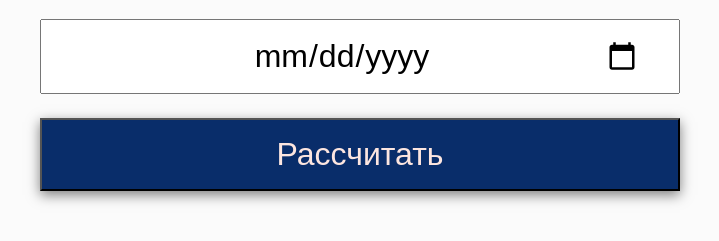
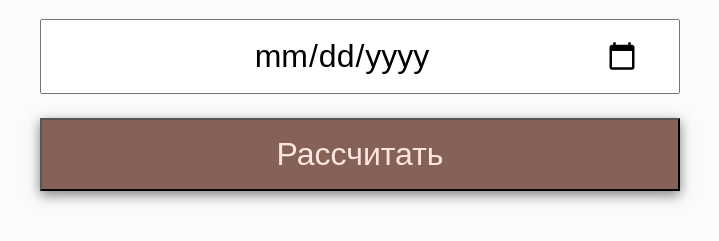
Before and after one commit to sergeyrudik/numero_pf_calc, a plain HTML site: page index.html in a window 1280 px wide. In both pictures the pointer is over the button "Рассчитать". Shown: the part 153-394 px from the top of the page, without its empty margins (280-999 px from the left). Drawn offline with Linux system fonts and the light colour scheme.

Commit message:
Update index.html

```diff
--- a/index.html
+++ b/index.html
@@ -56,7 +56,7 @@
     }
 
     button:hover {
-      background: #092d6a;
+      background: #866157;
       box-shadow: 0 4px 12px rgba(0, 0, 0, .5);
     }
 
```
